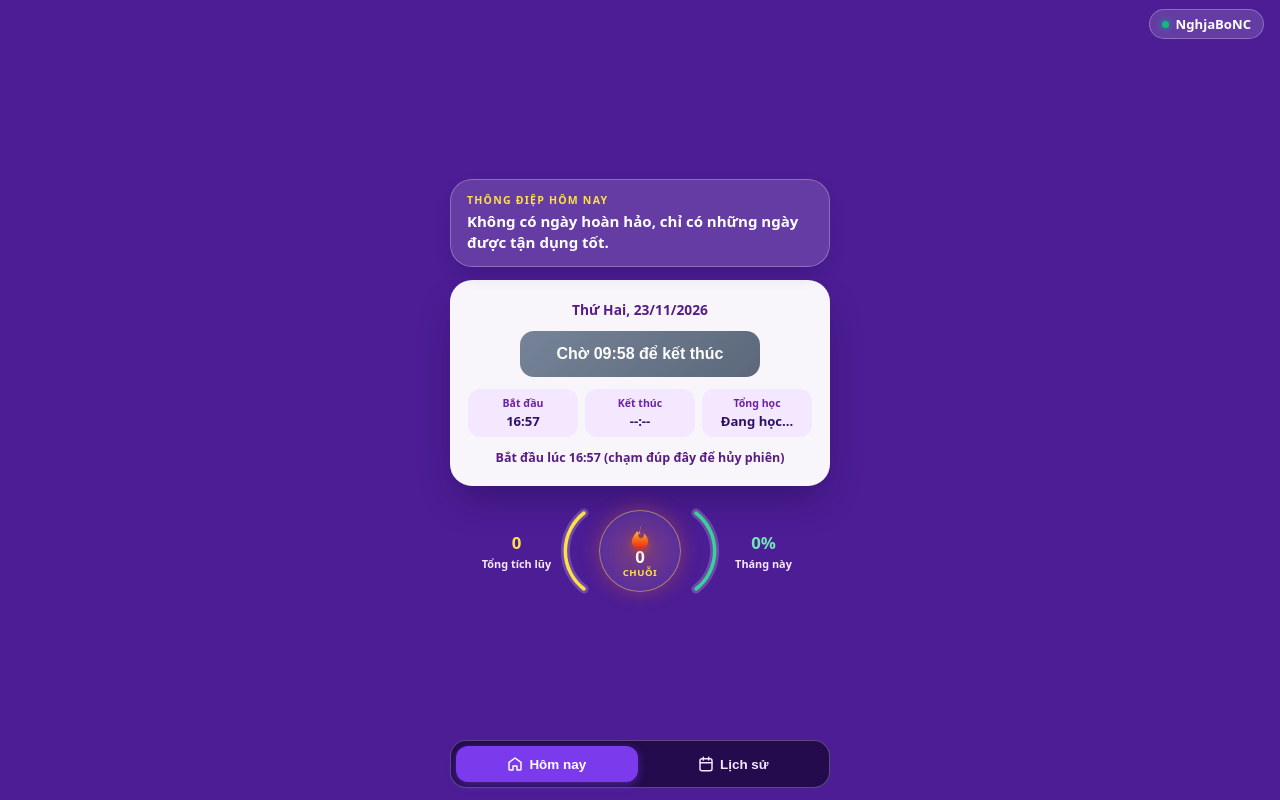
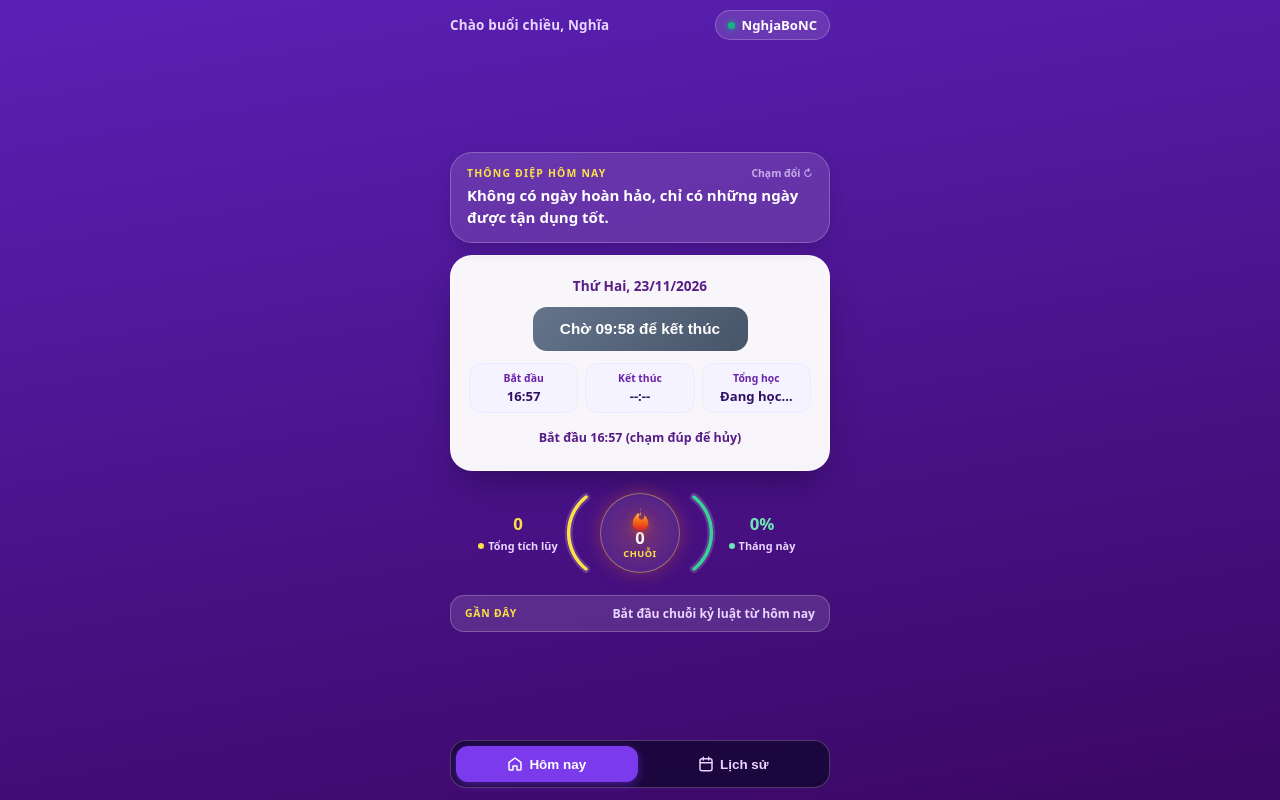
Before and after one commit to NghjaBoNC/Diem-danh, a plain HTML site: page index.html in a window 1280 px wide. Both pictures are taken after a click on the button "Bắt Đầu Học". Drawn offline with Linux system fonts and the light colour scheme.

Commit message:
v2.4: tinh chinh UI/UX sau, them chao hoi, chu thich cung va hoat dong gan day

```diff
--- a/app.js
+++ b/app.js
@@ -12,13 +12,37 @@
     return m >= 60 ? `${Math.floor(m / 60)}h ${m % 60}p` : `${m} phút`;
   };
 
-  const setQuote = () => {
+  const getGreeting = (h) => h < 12 ? 'Chào buổi sáng' : h < 18 ? 'Chào buổi chiều' : 'Chào buổi tối';
+
+  const setQuote = (animate = false) => {
     if (typeof QUOTES === 'undefined' || !QUOTES.length) return;
     const last = Number(localStorage.getItem(QUOTE_KEY));
     let idx;
     do { idx = Math.floor(Math.random() * QUOTES.length); } while (QUOTES.length > 1 && idx === last);
     localStorage.setItem(QUOTE_KEY, String(idx));
-    $('hero-title').textContent = QUOTES[idx];
+    const el = $('hero-title');
+    if (animate) {
+      el.classList.add('fade');
+      setTimeout(() => { el.textContent = QUOTES[idx]; el.classList.remove('fade'); }, 150);
+    } else {
+      el.textContent = QUOTES[idx];
+    }
+  };
+
+  const renderRecent = (history, todayKey) => {
+    const prevKeys = Object.keys(history).filter((k) => k < todayKey && Store.isCompleted(history[k])).sort();
+    const lastKey = prevKeys[prevKeys.length - 1];
+    const el = $('recent-text');
+    if (!lastKey) { el.textContent = 'Bắt đầu chuỗi kỷ luật từ hôm nay'; return; }
+    const rec = history[lastKey];
+    const [, m, d] = lastKey.split('-');
+    if (rec.type === 'makeup') {
+      el.textContent = `${d}/${m} · Đã đánh dấu học bù`;
+    } else if (rec.start && rec.end) {
+      el.textContent = `${d}/${m} · ${fmtTime(rec.start)}–${fmtTime(rec.end)} (${fmtDur(new Date(rec.end) - new Date(rec.start))})`;
+    } else {
+      el.textContent = `${d}/${m} · Đã hoàn thành`;
+    }
   };
 
   const renderHome = () => {
@@ -26,11 +50,13 @@
     const today = Store.toDateKey(now);
     const { history } = Store.load();
     const rec = history[today];
-    const btn = $('checkin-btn'), info = $('session-info'), st = $('checkin-status');
+    const card = $('main-card'), btn = $('checkin-btn'), info = $('session-info'), st = $('checkin-status');
 
+    $('greeting-text').textContent = `${getGreeting(now.getHours())}, Nghĩa`;
     $('today-date').textContent = now.toLocaleDateString('vi-VN', { weekday: 'long', day: '2-digit', month: '2-digit', year: 'numeric' });
     btn.className = 'checkin-btn';
     st.className = 'checkin-status';
+    card.classList.remove('is-done');
 
     if (!rec) {
       btn.disabled = false;
@@ -49,7 +75,7 @@
         btn.disabled = true;
         btn.classList.add('waiting');
         btn.textContent = `Chờ ${m}:${s} để kết thúc`;
-        st.textContent = `Bắt đầu lúc ${fmtTime(rec.start)} (chạm đúp đây để hủy phiên)`;
+        st.textContent = `Bắt đầu ${fmtTime(rec.start)} (chạm đúp để hủy)`;
       } else {
         btn.disabled = false;
         btn.classList.add('ready-end');
@@ -57,21 +83,23 @@
         st.textContent = 'Đã đủ 10 phút — bấm để chốt phiên!';
       }
     } else {
+      card.classList.add('is-done');
       btn.disabled = true;
       btn.classList.add('checked');
-      btn.textContent = 'Đã Hoàn Thành ✓';
+      btn.textContent = 'Đã Hoàn Thành';
       info.classList.remove('hidden');
       $('t-start').textContent = rec.start ? fmtTime(rec.start) : 'Học bù';
       $('t-end').textContent = rec.end ? fmtTime(rec.end) : '--:--';
       $('t-total').textContent = (rec.start && rec.end) ? fmtDur(new Date(rec.end) - new Date(rec.start)) : 'Bù';
       st.classList.add('done');
-      st.textContent = 'Đã chốt kỷ luật hôm nay! (chạm đúp để làm lại)';
+      st.innerHTML = '✓ Đã chốt kỷ luật hôm nay!';
     }
 
     const { streak, total, monthPct } = Store.calcStats(history);
     $('stat-streak').textContent = streak;
     $('stat-total').textContent = total;
     $('stat-month').textContent = `${monthPct}%`;
+    renderRecent(history, today);
   };
 
   const renderCal = () => {
@@ -136,9 +164,9 @@
   });
   $('cal-prev').addEventListener('click', () => { if (--calMonth < 0) { calMonth = 11; calYear--; } renderCal(); });
   $('cal-next').addEventListener('click', () => { if (++calMonth > 11) { calMonth = 0; calYear++; } renderCal(); });
-  $('quote-card').addEventListener('click', setQuote);
+  $('quote-card').addEventListener('click', () => setQuote(true));
 
-  setQuote();
+  setQuote(false);
   renderHome();
   setInterval(renderHome, 1000);
 })();
--- a/index.html
+++ b/index.html
@@ -4,10 +4,11 @@
   <meta charset="UTF-8" />
   <meta name="viewport" content="width=device-width, initial-scale=1.0, maximum-scale=1.0, user-scalable=no" />
   <title>Kỷ Luật Cá Nhân</title>
-  <link rel="stylesheet" href="style.css?v=6" />
+  <link rel="stylesheet" href="style.css?v=7" />
 </head>
 <body>
   <header class="top-nav">
+    <span id="greeting-text" class="greeting-text">Kỷ luật mỗi ngày</span>
     <div class="user-badge">
       <span class="user-dot"></span>
       <span>NghjaBoNC</span>
@@ -16,11 +17,14 @@
 
   <main id="view-home" class="app-container">
     <section id="quote-card" class="quote-card" title="Chạm để đổi thông điệp">
-      <span class="quote-label">THÔNG ĐIỆP HÔM NAY</span>
+      <div class="quote-head">
+        <span class="quote-label">THÔNG ĐIỆP HÔM NAY</span>
+        <span class="quote-tap">Chạm đổi ↻</span>
+      </div>
       <p id="hero-title" class="hero-title"></p>
     </section>
 
-    <section class="main-card">
+    <section id="main-card" class="main-card">
       <p id="today-date" class="today-date"></p>
       <button id="checkin-btn" class="checkin-btn" type="button">Bắt Đầu Học</button>
       <div id="session-info" class="session-info hidden">
@@ -28,20 +32,20 @@
         <div class="time-pill"><span>Kết thúc</span><strong id="t-end">--:--</strong></div>
         <div class="time-pill"><span>Tổng học</span><strong id="t-total">--</strong></div>
       </div>
-      <p id="checkin-status" class="checkin-status">Chưa bắt đầu phiên hôm nay</p>
+      <div id="checkin-status" class="checkin-status">Chưa bắt đầu phiên hôm nay</div>
     </section>
 
     <section class="streak-arc-wrap" aria-label="Thống kê chuỗi">
-      <svg class="arc-bg-svg" viewBox="0 0 340 104" aria-hidden="true">
-        <path d="M 114 14 A 48 48 0 0 0 114 90" fill="none" stroke="rgba(255,255,255,0.2)" stroke-width="9" stroke-linecap="round"/>
-        <path d="M 114 14 A 48 48 0 0 0 114 90" fill="none" stroke="#fde047" stroke-width="3.5" stroke-linecap="round"/>
-        <path d="M 226 14 A 48 48 0 0 1 226 90" fill="none" stroke="rgba(255,255,255,0.2)" stroke-width="9" stroke-linecap="round"/>
-        <path d="M 226 14 A 48 48 0 0 1 226 90" fill="none" stroke="#34d399" stroke-width="3.5" stroke-linecap="round"/>
+      <svg class="arc-bg-svg" viewBox="0 0 340 100" aria-hidden="true">
+        <path d="M 116 14 A 46 46 0 0 0 116 86" fill="none" stroke="rgba(255,255,255,0.16)" stroke-width="8" stroke-linecap="round"/>
+        <path d="M 116 14 A 46 46 0 0 0 116 86" fill="none" stroke="#fde047" stroke-width="3.5" stroke-linecap="round"/>
+        <path d="M 224 14 A 46 46 0 0 1 224 86" fill="none" stroke="rgba(255,255,255,0.16)" stroke-width="8" stroke-linecap="round"/>
+        <path d="M 224 14 A 46 46 0 0 1 224 86" fill="none" stroke="#34d399" stroke-width="3.5" stroke-linecap="round"/>
       </svg>
 
       <div class="arc-side left">
         <strong id="stat-total" class="arc-val">0</strong>
-        <span class="arc-lbl">Tổng tích lũy</span>
+        <span class="arc-lbl"><i class="legend-dot gold"></i>Tổng tích lũy</span>
       </div>
 
       <div class="flame-core">
@@ -61,8 +65,13 @@
 
       <div class="arc-side right">
         <strong id="stat-month" class="arc-val">0%</strong>
-        <span class="arc-lbl">Tháng này</span>
+        <span class="arc-lbl"><i class="legend-dot mint"></i>Tháng này</span>
       </div>
+    </section>
+
+    <section class="recent-card" aria-label="Hoạt động gần đây">
+      <span class="recent-lbl">GẦN ĐÂY</span>
+      <span id="recent-text" class="recent-val">Chưa có dữ liệu trước đó</span>
     </section>
   </main>
 
@@ -99,6 +108,6 @@
 
   <script src="quotes.js"></script>
   <script src="storage.js?v=5"></script>
-  <script src="app.js?v=5"></script>
+  <script src="app.js?v=7"></script>
 </body>
 </html>
--- a/style.css
+++ b/style.css
@@ -1,104 +1,135 @@
 :root {
-  --bg-purple: #4c1d95;
+  --bg-top: #5b21b6;
+  --bg-bottom: #3b0764;
   --card-bg: rgba(255, 255, 255, 0.96);
-  --glass-subtle: rgba(255, 255, 255, 0.14);
-  --glass-border: rgba(255, 255, 255, 0.26);
+  --glass-bg: rgba(255, 255, 255, 0.12);
+  --glass-border: rgba(255, 255, 255, 0.22);
   --primary: #7c3aed;
-  --primary-light: #9333ea;
+  --primary-light: #8b5cf6;
+  --emerald: #059669;
+  --emerald-light: #10b981;
   --amber: #f59e0b;
-  --success: #10b981;
   --danger: #ef4444;
   --gold: #fde047;
+  --mint: #6ee7b7;
   --text-light: #ffffff;
-  --text-lavender: #f3e8ff;
-  --text-card: #2e1065;
-  --radius-card: 22px;
-  --radius-elem: 14px;
+  --text-sub: #e9d5ff;
+  --text-dark: #2e1065;
+  --r-card: 22px;
+  --r-elem: 14px;
 }
 * { box-sizing: border-box; margin: 0; padding: 0; -webkit-tap-highlight-color: transparent; }
 body {
   min-height: 100dvh; font-family: system-ui, -apple-system, sans-serif;
-  background-color: var(--bg-purple); color: var(--text-light);
-  display: flex; flex-direction: column; justify-content: flex-start;
-  padding: 54px 16px 72px;
+  background: linear-gradient(170deg, var(--bg-top) 0%, var(--bg-bottom) 100%);
+  color: var(--text-light);
+  display: flex; flex-direction: column; justify-content: space-between;
+  padding: 56px 16px 72px;
 }
 .hidden { display: none !important; }
 .top-nav {
-  position: fixed; top: 0; left: 0; right: 0; height: 48px;
-  padding: 0 16px; display: flex; align-items: center; justify-content: flex-end; z-index: 100;
+  position: fixed; top: 0; left: 0; right: 0; height: 50px;
+  max-width: 412px; margin: 0 auto; padding: 0 16px;
+  display: flex; align-items: center; justify-content: space-between; z-index: 100;
 }
+.greeting-text { font-size: 0.84rem; font-weight: 600; color: var(--text-sub); letter-spacing: 0.2px; }
 .user-badge {
   display: inline-flex; align-items: center; gap: 7px; padding: 5px 12px;
-  background: var(--glass-subtle); border: 1px solid var(--glass-border);
+  background: var(--glass-bg); border: 1px solid var(--glass-border);
   backdrop-filter: blur(12px); -webkit-backdrop-filter: blur(12px);
   border-radius: 999px; font-size: 0.82rem; font-weight: 700; color: var(--text-light);
 }
-.user-dot { width: 7px; height: 7px; border-radius: 50%; background: var(--success); box-shadow: 0 0 7px var(--success); }
+.user-dot { width: 7px; height: 7px; border-radius: 50%; background: var(--emerald-light); box-shadow: 0 0 7px var(--emerald-light); }
 .app-container {
   width: 100%; max-width: 380px; margin: auto;
-  display: flex; flex-direction: column; gap: 13px;
+  display: flex; flex-direction: column; gap: 12px;
 }
 .quote-card {
-  background: var(--glass-subtle); border: 1px solid var(--glass-border);
+  background: var(--glass-bg); border: 1px solid var(--glass-border);
   backdrop-filter: blur(12px); -webkit-backdrop-filter: blur(12px);
-  border-radius: var(--radius-card); padding: 13px 16px; cursor: pointer; user-select: none;
-  box-shadow: 0 8px 20px -6px rgba(20, 5, 50, 0.25);
-  transition: transform 0.15s ease, opacity 0.2s ease;
+  border-radius: var(--r-card); padding: 13px 16px; cursor: pointer; user-select: none;
+  box-shadow: 0 8px 20px -6px rgba(15, 3, 38, 0.28);
+  transition: transform 0.15s ease;
 }
-.quote-card:active { transform: scale(0.98); opacity: 0.85; }
-.quote-label { display: block; font-size: 0.66rem; font-weight: 800; letter-spacing: 1.2px; color: var(--gold); margin-bottom: 4px; }
-.hero-title { font-size: 0.94rem; font-weight: 600; line-height: 1.42; color: var(--text-light); }
+.quote-card:active { transform: scale(0.985); }
+.quote-head { display: flex; align-items: center; justify-content: space-between; margin-bottom: 5px; }
+.quote-label { font-size: 0.65rem; font-weight: 800; letter-spacing: 1.2px; color: var(--gold); }
+.quote-tap { font-size: 0.65rem; font-weight: 600; color: var(--text-sub); opacity: 0.75; }
+.hero-title {
+  font-size: 0.94rem; font-weight: 600; line-height: 1.44; color: var(--text-light);
+  transition: opacity 0.2s ease, transform 0.2s ease;
+}
+.hero-title.fade { opacity: 0; transform: translateY(3px); }
 .main-card {
-  background: var(--card-bg); border-radius: var(--radius-card);
-  box-shadow: 0 18px 38px -10px rgba(20, 5, 50, 0.42);
+  background: var(--card-bg); border-radius: var(--r-card);
+  box-shadow: 0 18px 36px -10px rgba(15, 3, 38, 0.45);
   padding: 20px 18px; display: flex; flex-direction: column; align-items: center; gap: 12px;
+  border: 1px solid rgba(255, 255, 255, 0.9);
+  transition: box-shadow 0.3s ease;
 }
-.today-date { font-size: 0.86rem; font-weight: 700; color: #581c87; text-transform: capitalize; }
+.main-card.is-done { box-shadow: 0 18px 36px -10px rgba(5, 150, 105, 0.32); }
+.today-date { font-size: 0.85rem; font-weight: 700; color: #581c87; text-transform: capitalize; }
 .checkin-btn {
-  width: 100%; max-width: 240px; padding: 14px 20px; font-size: 1rem; font-weight: 700; color: #fff;
+  width: 100%; max-width: 215px; padding: 13px 18px; font-size: 0.96rem; font-weight: 700; color: #fff;
   background: linear-gradient(135deg, var(--primary-light), var(--primary));
-  border: none; border-radius: var(--radius-elem);
-  box-shadow: 0 8px 20px -5px rgba(124, 58, 237, 0.5);
-  cursor: pointer; transition: transform 0.15s ease, opacity 0.2s ease;
+  border: none; border-radius: var(--r-elem);
+  box-shadow: 0 8px 18px -5px rgba(124, 58, 237, 0.48);
+  cursor: pointer; transition: transform 0.15s ease, background 0.25s ease, box-shadow 0.25s ease;
 }
 .checkin-btn:active:not(:disabled) { transform: scale(0.95); }
-.checkin-btn:disabled { cursor: not-allowed; opacity: 0.88; }
+.checkin-btn:disabled { cursor: not-allowed; }
 .checkin-btn.waiting { background: linear-gradient(135deg, #64748b, #475569); box-shadow: none; }
-.checkin-btn.ready-end { background: linear-gradient(135deg, #fbbf24, #d97706); box-shadow: 0 8px 20px -5px rgba(217, 119, 6, 0.45); }
-.checkin-btn.checked { background: linear-gradient(135deg, #34d399, var(--success)); box-shadow: 0 8px 20px -5px rgba(16, 185, 129, 0.45); }
+.checkin-btn.ready-end { background: linear-gradient(135deg, #fbbf24, #d97706); box-shadow: 0 8px 18px -5px rgba(217, 119, 6, 0.45); }
+.checkin-btn.checked { background: linear-gradient(135deg, var(--emerald-light), var(--emerald)); box-shadow: 0 8px 18px -5px rgba(5, 150, 105, 0.38); }
 .session-info { width: 100%; display: grid; grid-template-columns: repeat(3, 1fr); gap: 7px; }
 .time-pill {
-  background: #f3e8ff; border-radius: 12px; padding: 7px 6px;
+  background: #f5f3ff; border: 1px solid #ede9fe; border-radius: 12px; padding: 7px 6px;
   display: flex; flex-direction: column; align-items: center; gap: 2px;
 }
-.time-pill span { font-size: 0.66rem; font-weight: 600; color: #6b21a8; }
-.time-pill strong { font-size: 0.82rem; font-weight: 800; color: var(--text-card); }
-.checkin-status { font-size: 0.78rem; font-weight: 600; color: #581c87; text-align: center; }
-.checkin-status.done { color: #047857; }
+.time-pill span { font-size: 0.65rem; font-weight: 600; color: #6b21a8; }
+.time-pill strong { font-size: 0.82rem; font-weight: 800; color: var(--text-dark); }
+.checkin-status {
+  font-size: 0.78rem; font-weight: 600; color: #581c87; text-align: center;
+  padding: 4px 10px; border-radius: 999px; transition: all 0.2s ease;
+}
+.checkin-status.done {
+  background: #ecfdf5; color: #047857; border: 1px solid #a7f3d0;
+  display: inline-flex; align-items: center; gap: 5px;
+}
 .streak-arc-wrap {
-  position: relative; height: 104px;
-  display: grid; grid-template-columns: 1fr 86px 1fr; align-items: center;
+  position: relative; height: 100px;
+  display: grid; grid-template-columns: 1fr 84px 1fr; align-items: center;
 }
 .arc-bg-svg { position: absolute; inset: 0; width: 100%; height: 100%; pointer-events: none; }
-.arc-side { display: flex; flex-direction: column; align-items: center; justify-content: center; gap: 2px; z-index: 1; }
-.arc-side.left { padding-right: 14px; }
-.arc-side.right { padding-left: 14px; }
+.arc-side { display: flex; flex-direction: column; align-items: center; justify-content: center; gap: 3px; z-index: 1; }
+.arc-side.left { padding-right: 12px; }
+.arc-side.right { padding-left: 12px; }
 .arc-val { font-size: 1.05rem; font-weight: 800; color: var(--gold); }
-.arc-side.right .arc-val { color: #6ee7b7; }
-.arc-lbl { font-size: 0.68rem; font-weight: 600; color: var(--text-lavender); }
+.arc-side.right .arc-val { color: var(--mint); }
+.arc-lbl { display: inline-flex; align-items: center; gap: 4px; font-size: 0.68rem; font-weight: 600; color: var(--text-sub); }
+.legend-dot { width: 6px; height: 6px; border-radius: 50%; display: inline-block; }
+.legend-dot.gold { background: var(--gold); }
+.legend-dot.mint { background: var(--mint); }
 .flame-core {
-  width: 82px; height: 82px; margin: 0 auto; border-radius: 50%; z-index: 2;
-  background: radial-gradient(circle, rgba(251, 146, 60, 0.28) 0%, rgba(255, 255, 255, 0.08) 72%);
-  border: 1.5px solid rgba(253, 224, 71, 0.45);
+  width: 80px; height: 80px; margin: 0 auto; border-radius: 50%; z-index: 2;
+  background: radial-gradient(circle, rgba(251, 146, 60, 0.26) 0%, rgba(255, 255, 255, 0.08) 72%);
+  border: 1.5px solid rgba(253, 224, 71, 0.42);
   display: flex; flex-direction: column; align-items: center; justify-content: center;
-  box-shadow: 0 0 20px rgba(249, 115, 22, 0.32);
+  box-shadow: 0 0 18px rgba(249, 115, 22, 0.3);
 }
-.flame-svg { width: 26px; height: 26px; margin-bottom: -2px; filter: drop-shadow(0 2px 5px rgba(234, 88, 12, 0.6)); }
-.flame-num { font-size: 1.05rem; font-weight: 900; color: #ffffff; line-height: 1.1; }
-.flame-lbl { font-size: 0.6rem; font-weight: 700; color: var(--gold); text-transform: uppercase; letter-spacing: 0.5px; }
-.calendar-card { background: var(--card-bg); color: var(--text-card); border-radius: var(--radius-card); padding: 18px 14px; }
+.flame-svg { width: 25px; height: 25px; margin-bottom: -2px; filter: drop-shadow(0 2px 5px rgba(234, 88, 12, 0.6)); }
+.flame-num { font-size: 1.04rem; font-weight: 900; color: #ffffff; line-height: 1.1; }
+.flame-lbl { font-size: 0.58rem; font-weight: 700; color: var(--gold); text-transform: uppercase; letter-spacing: 0.5px; }
+.recent-card {
+  background: var(--glass-bg); border: 1px solid var(--glass-border);
+  border-radius: var(--r-elem); padding: 9px 14px;
+  display: flex; align-items: center; justify-content: space-between; gap: 8px;
+}
+.recent-lbl { font-size: 0.65rem; font-weight: 800; letter-spacing: 0.8px; color: var(--gold); flex-shrink: 0; }
+.recent-val { font-size: 0.76rem; font-weight: 600; color: var(--text-sub); text-align: right; white-space: nowrap; overflow: hidden; text-overflow: ellipsis; }
+.calendar-card { background: var(--card-bg); color: var(--text-dark); border-radius: var(--r-card); padding: 18px 14px; }
 .cal-header { display: flex; align-items: center; justify-content: space-between; margin-bottom: 12px; }
-.cal-title { font-size: 0.96rem; font-weight: 800; color: var(--text-card); }
+.cal-title { font-size: 0.95rem; font-weight: 800; color: var(--text-dark); }
 .cal-nav-btn {
   width: 32px; height: 32px; border-radius: 10px; border: none;
   background: #f3e8ff; color: var(--primary); font-size: 1.15rem; font-weight: 800; cursor: pointer;
@@ -110,25 +141,25 @@ body {
   font-size: 0.8rem; font-weight: 700; background: #f5f3ff; color: #4c1d95;
 }
 .cal-day.empty { background: transparent; }
-.cal-day.green { background: var(--success); color: #fff; }
+.cal-day.green { background: var(--emerald-light); color: #fff; }
 .cal-day.yellow { background: var(--amber); color: #fff; cursor: pointer; }
 .cal-day.red { background: var(--danger); color: #fff; cursor: pointer; }
 .cal-legend { display: flex; justify-content: center; gap: 12px; margin-top: 12px; font-size: 0.72rem; font-weight: 700; }
 .cal-legend span { display: inline-flex; align-items: center; gap: 4px; }
 .dot { width: 9px; height: 9px; border-radius: 3px; display: inline-block; }
-.dot.green { background: var(--success); }
+.dot.green { background: var(--emerald-light); }
 .dot.yellow { background: var(--amber); }
 .dot.red { background: var(--danger); }
 .cal-hint { text-align: center; font-size: 0.7rem; color: #581c87; margin-top: 6px; }
 .bottom-nav {
   position: fixed; bottom: 12px; left: 16px; right: 16px; max-width: 380px; margin: 0 auto;
-  height: 48px; background: rgba(30, 10, 68, 0.88);
+  height: 48px; background: rgba(24, 6, 56, 0.88);
   backdrop-filter: blur(14px); -webkit-backdrop-filter: blur(14px);
   border: 1px solid var(--glass-border); border-radius: 16px; padding: 5px;
   display: grid; grid-template-columns: 1fr 1fr; gap: 5px; z-index: 100;
 }
 .nav-tab {
-  border: none; border-radius: 12px; background: transparent; color: var(--text-lavender);
+  border: none; border-radius: 12px; background: transparent; color: var(--text-sub);
   font-size: 0.84rem; font-weight: 700; cursor: pointer;
   display: inline-flex; align-items: center; justify-content: center; gap: 6px;
   transition: background 0.2s ease, color 0.2s ease;
```
